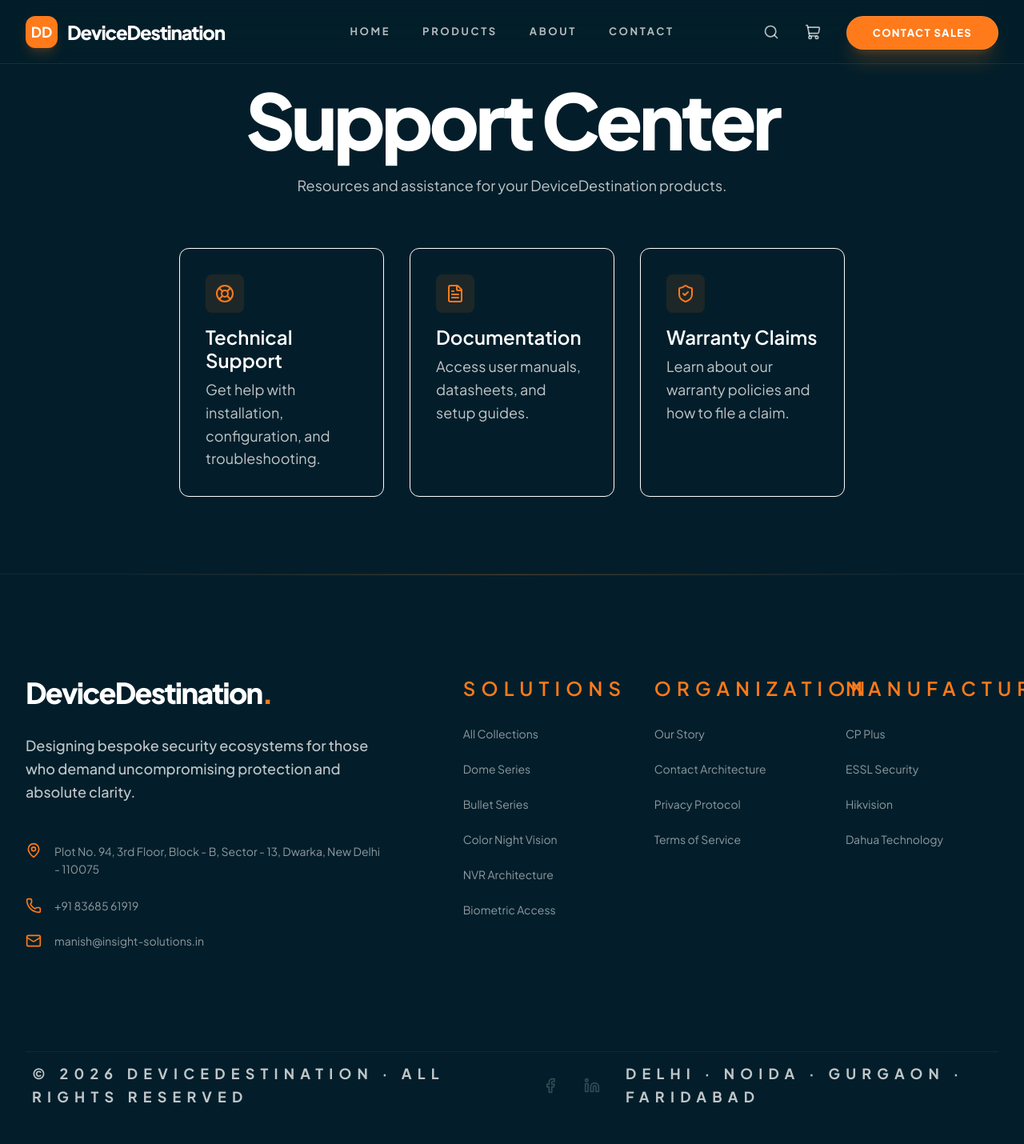
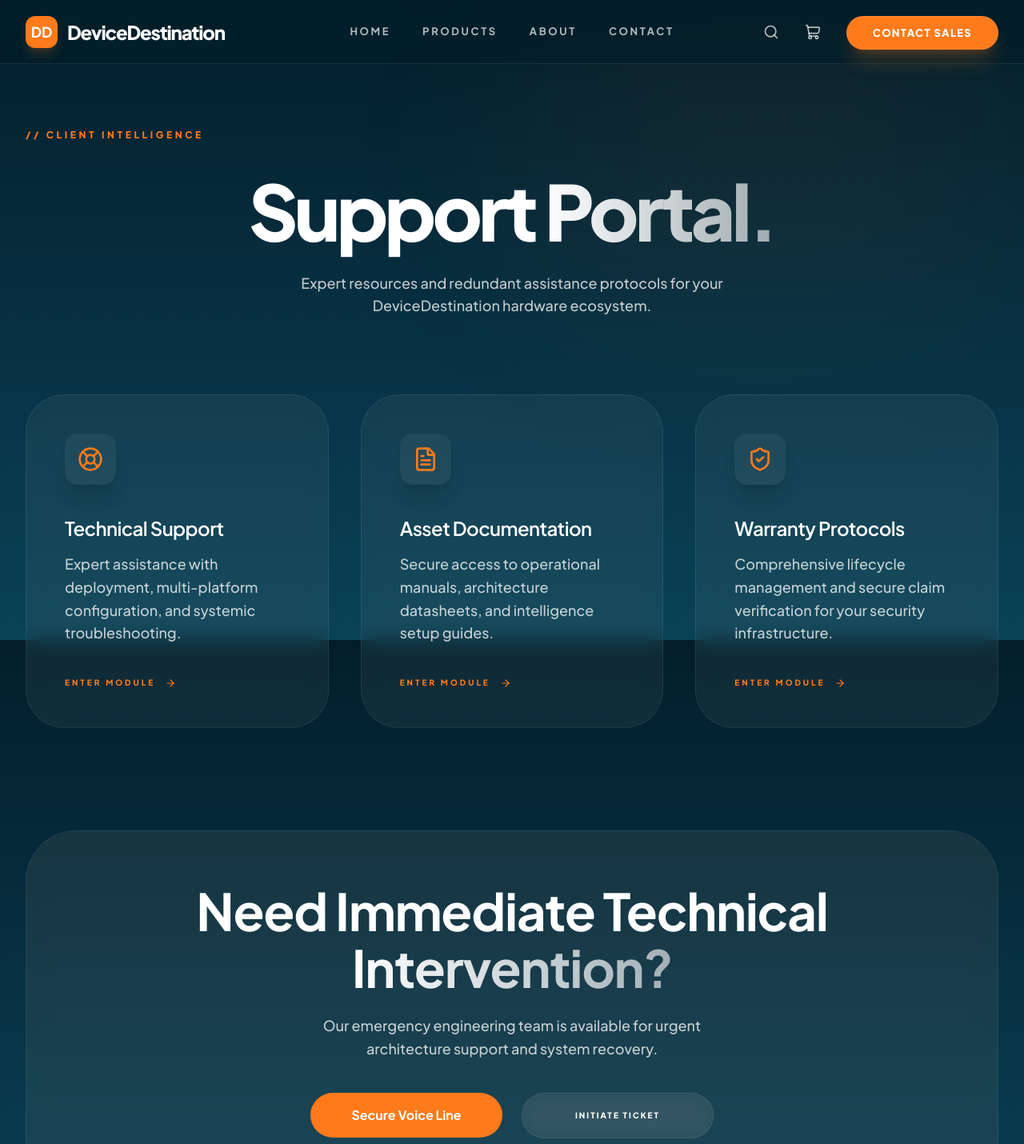
Before and after one commit to witejackel-eng/Ecom-website, a Next.js app: page /support in a window 1280 px wide. Shown: the top 1430 px of the page at 80% size. Built offline with nearby package versions, Linux system fonts and the light colour scheme.

Commit message:
feat: apply V2 redesign to downloads and support pages

```diff
--- a/src/app/downloads/page.tsx
+++ b/src/app/downloads/page.tsx
@@ -1,44 +1,64 @@
-import FadeIn from "@/components/ui/FadeIn";
-import { Download, FileText, BookOpen } from "lucide-react";
+"use client";
+
+import FadeIn, { StaggerContainer, StaggerItem, ScaleIn } from "@/components/ui/FadeIn";
+import { Download, FileText, BookOpen, ArrowRight } from "lucide-react";
+import SectionLabel from "@/components/SectionLabel";
 
 export default function DownloadsPage() {
   return (
-    <main className="flex-1 py-24 bg-background">
-      <div className="mx-auto max-w-4xl px-4 sm:px-6 lg:px-8">
-        <FadeIn direction="up">
-          <div className="text-center mb-16">
-            <h1 className="font-heading text-4xl sm:text-5xl text-foreground mb-4">Product Downloads</h1>
-            <p className="text-lg text-gray-600">Access datasheets, user manuals, and firmware updates.</p>
-          </div>
+    <main className="min-h-screen pt-40 pb-32 overflow-hidden">
+      <div className="absolute top-0 right-0 w-[50%] h-[50%] bg-primary/5 rounded-full blur-[120px] -z-10" />
 
-          <div className="bg-surface rounded-xl border border-border overflow-hidden">
-            <div className="p-6 border-b border-border bg-surface-hover">
-              <h3 className="font-heading text-xl text-foreground">Available Resources</h3>
+      <div className="mx-auto max-w-5xl px-6 lg:px-8">
+        <FadeIn direction="up" className="text-center mb-24">
+          <SectionLabel>Resource Center</SectionLabel>
+          <h1 className="text-white text-5xl md:text-7xl font-black mb-6 tracking-tighter leading-tight">
+            Technical <span className="text-gradient">Assets.</span>
+          </h1>
+          <p className="text-xl text-white/55 max-w-2xl mx-auto font-medium">
+            Access secure documentation, configuration protocols, and architecture datasheets for your surveillance ecosystem.
+          </p>
+        </FadeIn>
+
+        <ScaleIn duration={0.8}>
+          <div className="glass rounded-[3rem] border-white/10 overflow-hidden relative group shadow-2xl">
+            <div className="absolute inset-0 bg-premium-gradient opacity-0 group-hover:opacity-[0.02] transition-opacity duration-1000" />
+
+            <div className="p-10 md:p-12 border-b border-white/5 relative z-10">
+              <h3 className="text-2xl font-black text-white tracking-tight uppercase">Encryption & Protocols</h3>
             </div>
-            <div className="divide-y divide-border">
+
+            <div className="divide-y divide-white/5 relative z-10">
               {[
-                { name: "CP Plus Camera Series - Full Datasheet", type: "PDF", size: "2.4 MB" },
-                { name: "NVR Configuration & Setup Guide", type: "PDF", size: "4.1 MB" },
-                { name: "Warranty & Return Policy Document", type: "PDF", size: "1.2 MB" },
+                { name: "CP Plus Architecture Series - Full Datasheet", type: "Technical PDF", size: "2.4 MB" },
+                { name: "NVR Configuration & Intelligence Setup Guide", type: "Operational Guide", size: "4.1 MB" },
+                { name: "Global Warranty & Return Protocol Document", type: "Security Compliance", size: "1.2 MB" },
               ].map((doc, i) => (
-                <div key={i} className="flex items-center justify-between p-6 hover:bg-surface-hover transition-colors group">
-                  <div className="flex items-center gap-4">
-                    <div className="flex h-10 w-10 items-center justify-center rounded-lg bg-primary/10 text-primary">
-                      {doc.type === "PDF" ? <FileText className="h-5 w-5" /> : <BookOpen className="h-5 w-5" />}
+                <div key={i} className="flex flex-col sm:flex-row items-start sm:items-center justify-between p-10 md:p-12 hover:bg-white/[0.02] transition-all group/item">
+                  <div className="flex items-center gap-6 mb-6 sm:mb-0">
+                    <div className="flex h-14 w-14 items-center justify-center rounded-2xl bg-white/5 text-primary shadow-xl group-hover/item:bg-primary group-hover/item:text-white transition-all">
+                      {i === 0 ? <FileText size={28} /> : <BookOpen size={28} />}
                     </div>
                     <div>
-                      <p className="text-sm font-medium text-foreground group-hover:text-primary transition-colors">{doc.name}</p>
-                      <p className="text-xs text-gray-500">{doc.type} • {doc.size}</p>
+                      <p className="text-lg font-bold text-white group-hover/item:text-primary transition-colors">{doc.name}</p>
+                      <p className="text-[10px] font-black text-white/30 uppercase tracking-[0.2em] mt-1">{doc.type} &middot; {doc.size}</p>
                     </div>
                   </div>
-                  <button className="flex items-center gap-2 text-sm font-medium text-primary hover:text-primary-hover transition-colors">
-                    <Download className="h-4 w-4" />
-                    Download
+                  <button className="flex items-center gap-3 text-[10px] font-black uppercase tracking-[0.2em] text-primary hover:text-white transition-all group/btn">
+                    <Download size={16} className="group-hover/btn:scale-110 transition-transform" />
+                    Secure Download
                   </button>
                 </div>
               ))}
             </div>
           </div>
+        </ScaleIn>
+
+        <FadeIn direction="up" delay={0.4} className="mt-20 text-center">
+          <p className="text-white/30 text-xs font-bold uppercase tracking-[0.3em] mb-8">Require Custom Documentation?</p>
+          <a href="/contact" className="inline-flex items-center gap-3 glass px-10 py-5 rounded-full border-white/10 text-white font-black text-[10px] uppercase tracking-[0.2em] hover:bg-white/5 transition-all">
+            Contact Engineering <ArrowRight size={14} className="text-primary" />
+          </a>
         </FadeIn>
       </div>
     </main>
--- a/src/app/support/page.tsx
+++ b/src/app/support/page.tsx
@@ -1,30 +1,66 @@
-import FadeIn from "@/components/ui/FadeIn";
-import { LifeBuoy, FileText, ShieldCheck } from "lucide-react";
+"use client";
+
+import FadeIn, { StaggerContainer, StaggerItem, ScaleIn } from "@/components/ui/FadeIn";
+import { LifeBuoy, FileText, ShieldCheck, ArrowRight } from "lucide-react";
+import SectionLabel from "@/components/SectionLabel";
+import Link from "next/link";
 
 export default function SupportPage() {
   return (
-    <main className="flex-1 py-24 bg-background">
-      <div className="mx-auto max-w-4xl px-4 sm:px-6 lg:px-8">
-        <FadeIn direction="up">
-          <div className="text-center mb-16">
-            <h1 className="font-heading text-4xl sm:text-5xl text-foreground mb-4">Support Center</h1>
-            <p className="text-lg text-gray-600">Resources and assistance for your DeviceDestination products.</p>
-          </div>
+    <main className="min-h-screen pt-40 pb-32 overflow-hidden">
+      <div className="absolute top-0 right-0 w-[50%] h-[50%] bg-primary/5 rounded-full blur-[120px] -z-10" />
 
-          <div className="grid grid-cols-1 md:grid-cols-3 gap-8">
-            {[
-              { icon: LifeBuoy, title: "Technical Support", desc: "Get help with installation, configuration, and troubleshooting." },
-              { icon: FileText, title: "Documentation", desc: "Access user manuals, datasheets, and setup guides." },
-              { icon: ShieldCheck, title: "Warranty Claims", desc: "Learn about our warranty policies and how to file a claim." },
-            ].map((item, i) => (
-              <div key={i} className="bg-surface p-8 rounded-xl border border-border hover:border-primary/50 transition-all duration-300 group">
-                <div className="flex h-12 w-12 items-center justify-center rounded-lg bg-primary/10 mb-4 group-hover:bg-primary/20 transition-colors">
-                  <item.icon className="h-6 w-6 text-primary" />
+      <div className="mx-auto max-w-7xl px-6 lg:px-8">
+        <FadeIn direction="up" className="text-center mb-24">
+          <SectionLabel>Client Intelligence</SectionLabel>
+          <h1 className="text-white text-5xl md:text-7xl font-black mb-6 tracking-tighter leading-tight">
+            Support <span className="text-gradient">Portal.</span>
+          </h1>
+          <p className="text-xl text-white/55 max-w-2xl mx-auto font-medium">
+            Expert resources and redundant assistance protocols for your DeviceDestination hardware ecosystem.
+          </p>
+        </FadeIn>
+
+        <StaggerContainer className="grid grid-cols-1 md:grid-cols-3 gap-8 md:gap-10">
+          {[
+            { icon: LifeBuoy, title: "Technical Support", desc: "Expert assistance with deployment, multi-platform configuration, and systemic troubleshooting." },
+            { icon: FileText, title: "Asset Documentation", desc: "Secure access to operational manuals, architecture datasheets, and intelligence setup guides." },
+            { icon: ShieldCheck, title: "Warranty Protocols", desc: "Comprehensive lifecycle management and secure claim verification for your security infrastructure." },
+          ].map((item, i) => (
+            <StaggerItem key={i}>
+              <div className="glass p-12 rounded-[3rem] border-white/5 hover:border-white/20 transition-all duration-500 group h-full relative overflow-hidden">
+                <div className="absolute inset-0 bg-premium-gradient opacity-0 group-hover:opacity-[0.03] transition-opacity duration-1000" />
+                <div className="relative z-10">
+                  <div className="flex h-16 w-16 items-center justify-center rounded-2xl bg-white/5 text-primary mb-10 group-hover:bg-primary group-hover:text-white transition-all shadow-xl">
+                    <item.icon size={32} />
+                  </div>
+                  <h3 className="text-2xl font-black text-white mb-4 tracking-tight">{item.title}</h3>
+                  <p className="text-white/40 text-sm font-medium leading-relaxed mb-10">{item.desc}</p>
+                  <Link
+                    href={i === 1 ? "/downloads" : "/contact"}
+                    className="flex items-center gap-3 text-[10px] font-black uppercase tracking-[0.3em] text-primary hover:text-white transition-all group/link"
+                  >
+                    Enter Module <ArrowRight size={14} className="group-hover/link:translate-x-1 transition-transform" />
+                  </Link>
                 </div>
-                <h3 className="font-heading text-xl text-foreground mb-2">{item.title}</h3>
-                <p className="text-gray-600 text-sm leading-relaxed">{item.desc}</p>
               </div>
-            ))}
+            </StaggerItem>
+          ))}
+        </StaggerContainer>
+
+        <FadeIn direction="up" delay={0.4} className="mt-32">
+          <div className="glass p-12 lg:p-16 rounded-[4rem] border-white/10 text-center relative overflow-hidden group">
+            <div className="absolute inset-0 bg-primary opacity-[0.02] -z-10" />
+            <h2 className="text-white text-3xl md:text-4xl font-black tracking-tighter mb-6">Need Immediate Technical <span className="text-gradient">Intervention?</span></h2>
+            <p className="text-white/55 mb-10 max-w-xl mx-auto font-medium">Our emergency engineering team is available for urgent architecture support and system recovery.</p>
+            <div className="flex flex-col sm:flex-row items-center justify-center gap-6">
+              <a href="tel:+918368561919" className="btn-primary flex items-center justify-center gap-3 min-w-[240px]">
+                Secure Voice Line
+              </a>
+              <Link href="/contact" className="px-10 py-5 rounded-full glass text-white font-black text-[10px] uppercase tracking-[0.2em] border border-white/10 hover:bg-white/5 transition-all min-w-[240px]">
+                Initiate Ticket
+              </Link>
+            </div>
           </div>
         </FadeIn>
       </div>
```
